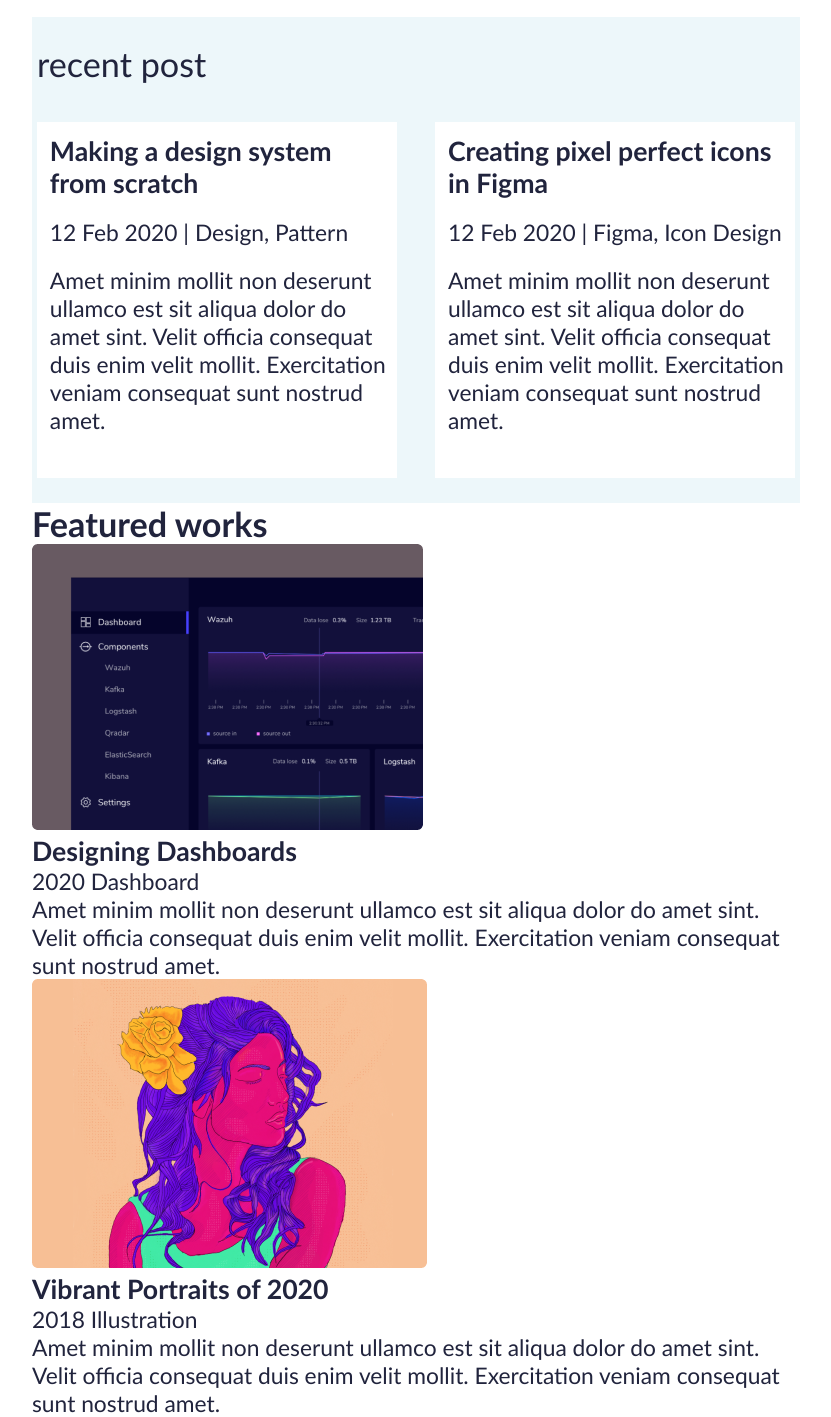
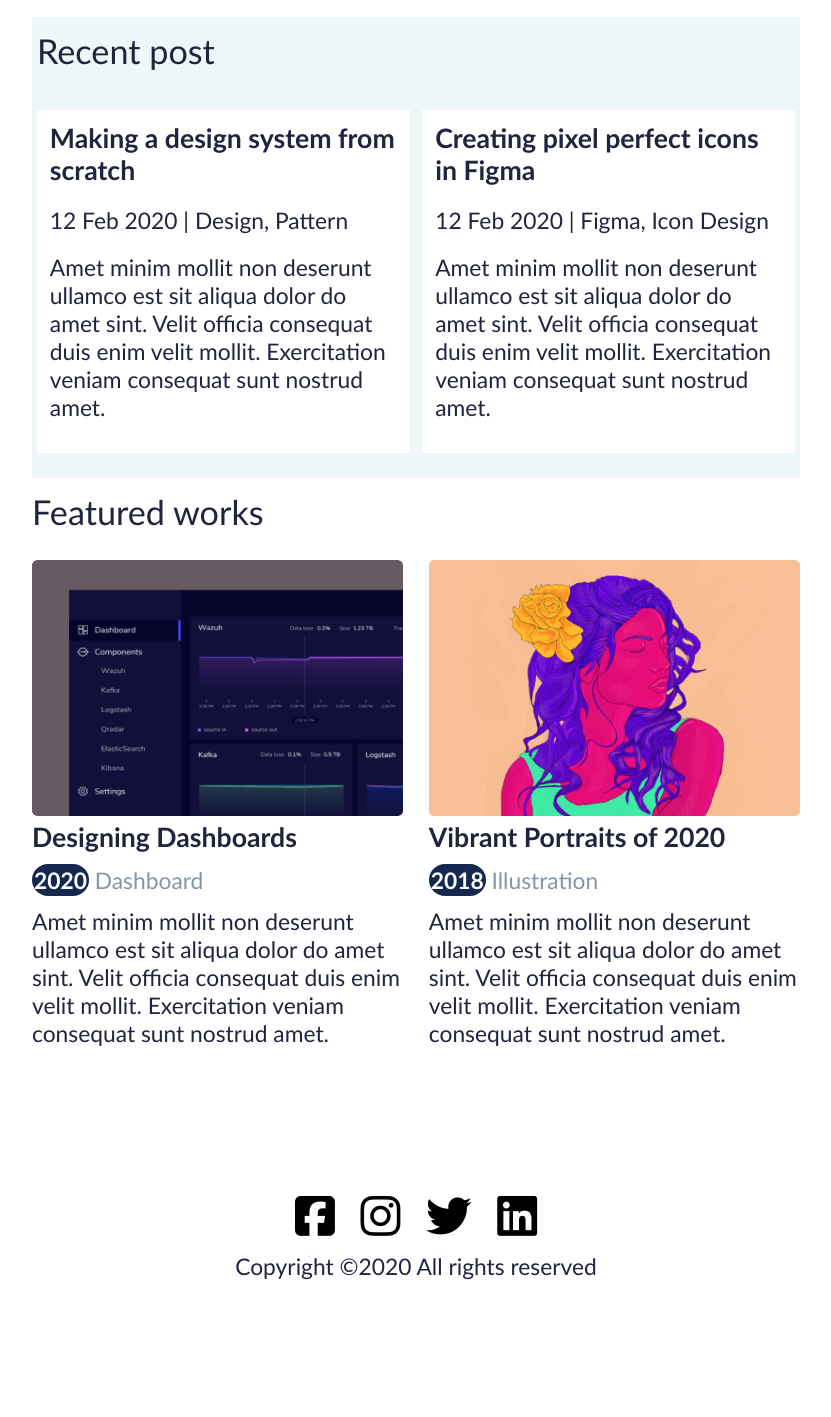
Before and after one commit to Erick-Henrique-Pedrini/atv-portfolio, a plain HTML site: page index.html in a window 1280 px wide. Shown: the part 400-1817 px from the top of the page, without its empty margins (224-1055 px from the left). After the commit the page ends 1705 px from the top, so only its background shows below. Drawn offline with Linux system fonts and the light colour scheme.

Commit message:
Parte final

```diff
--- a/css/style.css
+++ b/css/style.css
@@ -103,7 +103,7 @@ section.banner button{
 }
 section.rt-post{
     background-color: #EDF7FA;
-    padding: 2vw 5px 2vw 5px;
+    padding: 1vw 5px 2vw 5px;
 
 }
 section.rt-post ul{
@@ -115,23 +115,60 @@ section.rt-post h2{
 }
 section.rt-post ul li{
     background-color: white;
-    padding: 1vw 10px 25px 1vw;
-    margin:0px 3vw 0px 0vw;
+    padding: 1vw 1vw 1vw 1vw;
+
 }
 section.rt-post ul li:last-child{
-    margin-right: 0vw;
+    margin-left:1vw;
 
 }
 section.rt-post ul li p{
     margin: 1.5vw 0vw 1.5vw 0vw;
 
 }
+.ft-works h2{
+
+    font-weight: 100;
+    margin: 1vw 0vw 0vw 0vw;
+}
+.ft-works >div{
+    display: flex;
+    padding: 0px;
+    margin: 0px;
+}
+.ft-works div:first-child{
+    padding: 0px;
+    margin: 0px 2vw 0px 0px;
+}
+.ft-works div p{
+    margin: 1vw 0vw 1vw 0vw;
+
+}
+.ft-works img{
+    width: 29vw;
+    height: 20vw;
+}
+.ft-works div:last-child{
+    margin: 0px ;
+}
+.ft-works span.num{
+    background-color: #142850;
+    padding: 2px;
+    border-radius: 20px ;
+    color: white;
+    font-weight: bold;
+}
+.ft-works span.letra{
+    color: #8695A4;
+}
+
+
 /*==================
     Formatação do rodapé
 ==================*/
 footer{
     text-align: center;
-    padding: 1vw 0vw 2vw 0vw;
+    padding: 10vw 0vw 2vw 0vw;
 }
 footer nav ul{
     display: flex;
--- a/index.html
+++ b/index.html
@@ -33,7 +33,7 @@
         </div>
         </section>
         <section class="rt-post">
-            <h2>recent post</h2>
+            <h2>Recent post</h2>
             <ul>
                 <li>
                     <h3>Making a design system from scratch</h3>
@@ -48,20 +48,33 @@
             </ul>
         </section>
         <section class="ft-works">
-            <h2>Featured works</h2>
+            <h2>Featured works</h2> <br>
+        <div class="cont">
             <div>
                 <img src="images/Rectangle30.png" alt="">
                 <h3>Designing Dashboards</h3>
-                <p><span>2020</span> Dashboard</p>
+                <p><span class="num">2020</span> <span class="letra">Dashboard</span></p>
                 <p>Amet minim mollit non deserunt ullamco est sit aliqua dolor do amet sint. Velit officia consequat duis enim velit mollit. Exercitation veniam consequat sunt nostrud amet.</p>
             </div>
             <div>
                 <img src="images/Rectangle32.png" alt="">
                 <h3>Vibrant Portraits of 2020</h3>
-                <p><span>2018</span> Illustration</p>
+                <p><span class="num">2018</span> <span class="letra">Illustration</span></p>
                 <p>Amet minim mollit non deserunt ullamco est sit aliqua dolor do amet sint. Velit officia consequat duis enim velit mollit. Exercitation veniam consequat sunt nostrud amet.</p>
             </div>
+        </div>
         </section>
     </main>
+    <footer>
+        <nav>
+            <ul>
+                <li><a href="#"><span class="fa-brands fa-square-facebook"></span></a></li>
+                <li><a href="#"><span class="fa-brands fa-instagram"></span></a></li>
+                <li><a href="#"><span class="fa-brands fa-twitter"></span></a></li>
+                <li><a href="#"><span class="fa-brands fa-linkedin"></span></a></li>
+            </ul>
+        </nav>
+        <p>Copyright &copy;2020 All rights reserved</p>
+    </footer>
 </body>
 </html>
```
